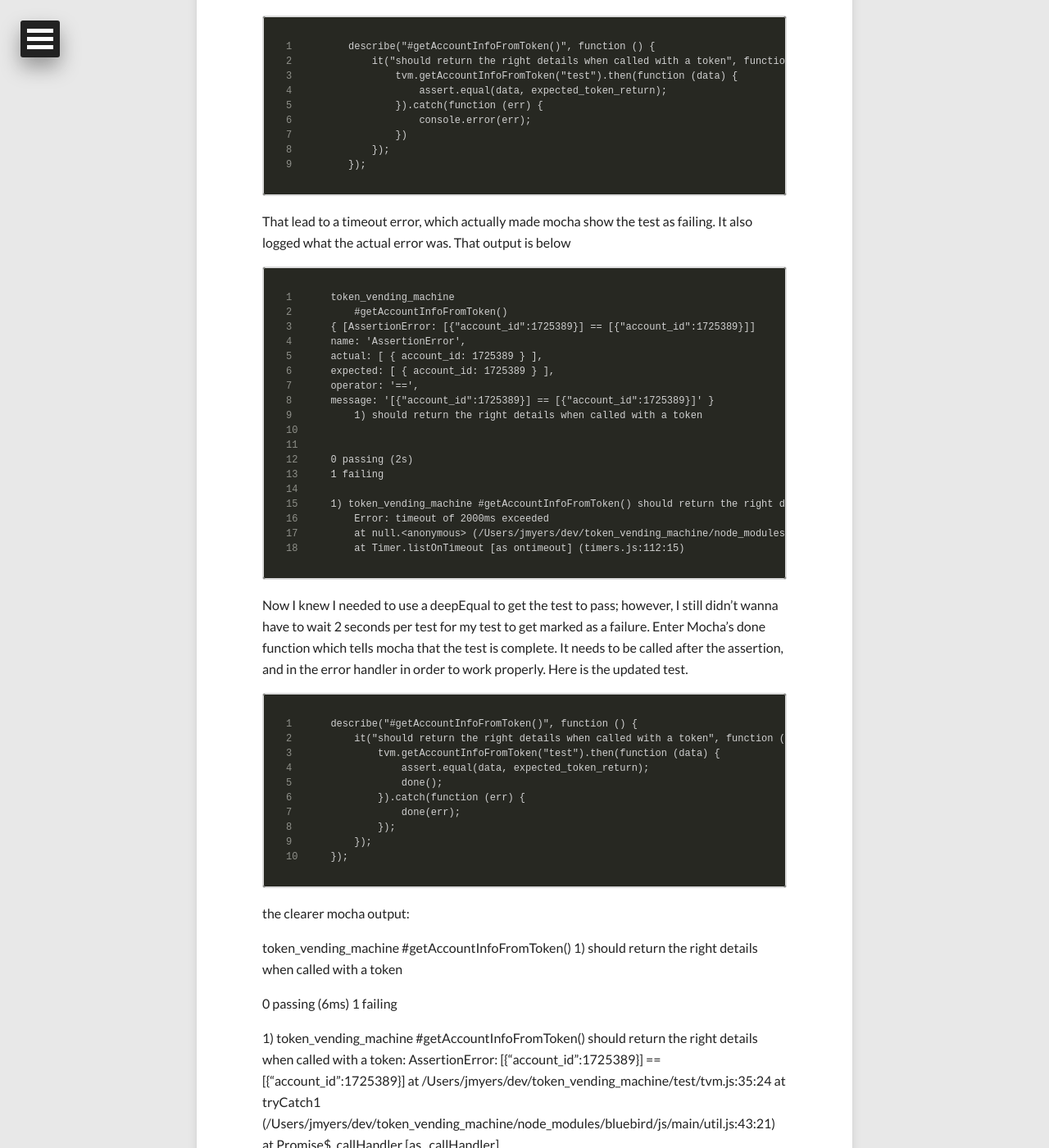
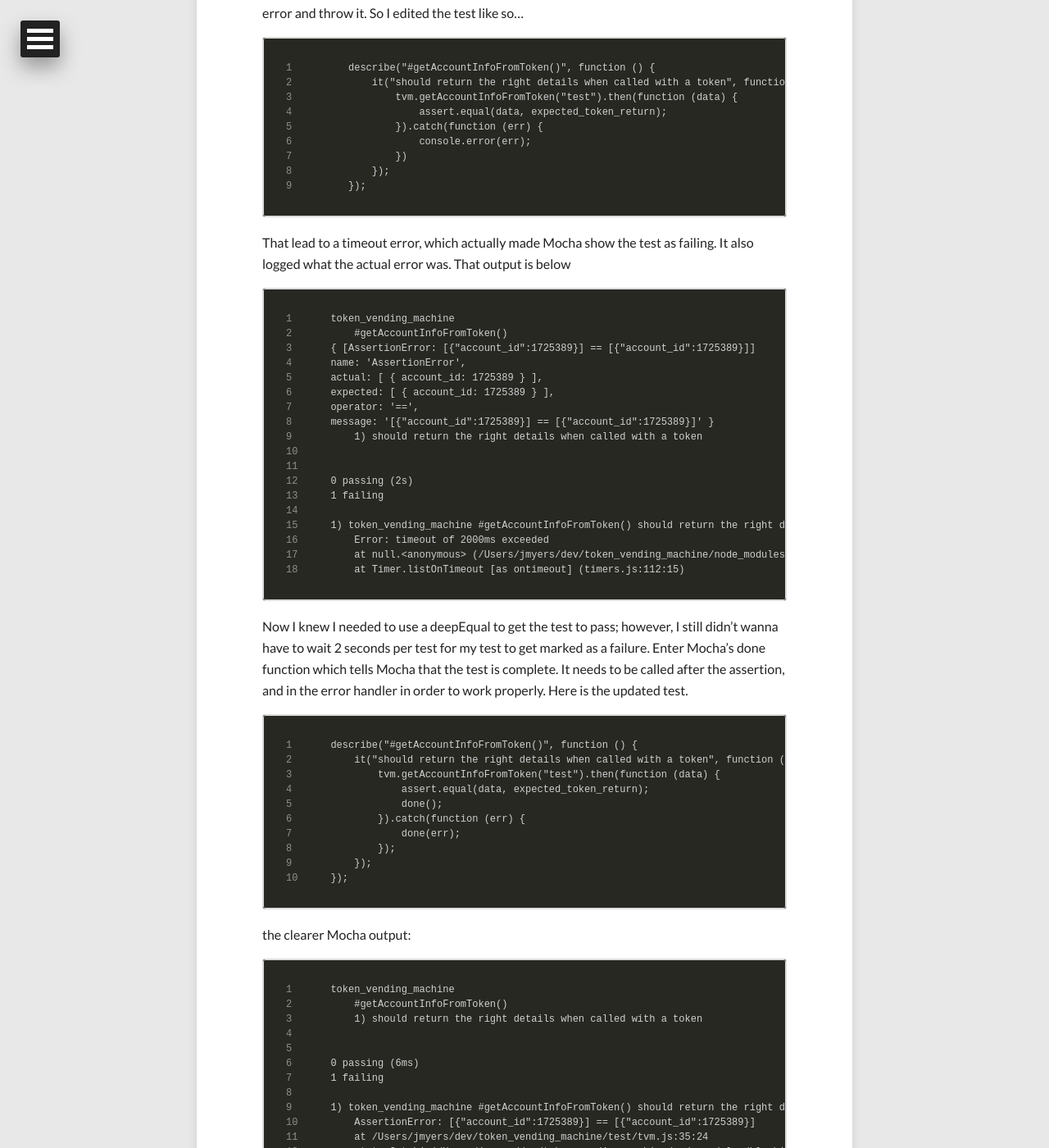
Before and after one commit to jasonamyers/jasonamyers.github.com, a Jekyll site: the page built from _posts/2014-08-22-node-bluebird-testing.md, in a window 1280 px wide and 1400 px high, scrolled down 1888 px. Shown: the whole window at 82% size. Built offline with Jekyll 4.4.1, drawn with Linux system fonts in a browser that asks for light colours; nearby versions of some CDN libraries; some of the changed text lies outside the part shown.

Commit message:
Fixing mocha bluebird post
Signed-off-by: Jason Myers <jason@jasonamyers.com>

```diff
--- a/_posts/2014-08-22-node-bluebird-testing.md
+++ b/_posts/2014-08-22-node-bluebird-testing.md
@@ -1,20 +1,22 @@
 ---
 layout: post
-title: "Testing bluebird promises with mocha"
+title: "Testing Bluebird promises with Mocha"
 description: "a look at some things you might encounter testing with bluebird
-and mocha"
+and Mocha"
 tags: [Javascript, Bluebird, Mocha, Testing]
 comments: true
 share: true
 ---
 
 So I have a node.js application that contains the getAccountInfoFromToken
-function below, and I want to test it with mocha.
+function below, and I want to test it with Mocha. This function has been gutted
+and the account details are embedded now instead of called in to make the
+example clearer.
 
     Promise = require('bluebird'),
     getAccountInfoFromToken: function(token) {
         return new Promise(function(resolve, reject){
-            // Get Account details from api.int/me
+            // Get Account details
             var sample_return = {
                 "accounts": [
                     {
@@ -53,7 +55,7 @@
         });
     });
 
-However Mocha would report that as a pass but then I got a warning from Bluebird
+However Mocha would report that as a pass but then I got an error from Bluebird
 about a possibly unhandled AssertionError... like you see in the output below.
 
     token_vending_machine
@@ -74,7 +76,7 @@
     1 passing (8ms)
 
 That possible assertion error is a real thing because I thought my test was
-passing when it wasn't because mocha wasn't getting the information it needed.
+passing when it wasn't because Mocha wasn't getting the information it needed.
 Next I tried to catch the error and throw it. So I edited the test like so...
 
         describe("#getAccountInfoFromToken()", function () {
@@ -87,7 +89,7 @@
             });
         });
 
-That lead to a timeout error, which actually made mocha show the test as
+That lead to a timeout error, which actually made Mocha show the test as
 failing. It also logged what the actual error was. That output is below
 
     token_vending_machine
@@ -111,7 +113,7 @@
 
 Now I knew I needed to use a deepEqual to get the test to pass; however, I still
 didn't wanna have to wait 2 seconds per test for my test to get marked as
-a failure.  Enter Mocha's done function which tells mocha that the test is
+a failure.  Enter Mocha's done function which tells Mocha that the test is
 complete. It needs to be called after the assertion, and in the error handler
 in order to work properly.  Here is the updated test.
 
@@ -126,26 +128,26 @@
         });
     });
 
-the clearer mocha output:
+the clearer Mocha output:
 
-  token_vending_machine
-    #getAccountInfoFromToken()
-      1) should return the right details when called with a token
+    token_vending_machine
+        #getAccountInfoFromToken()
+        1) should return the right details when called with a token
 
 
-  0 passing (6ms)
-  1 failing
+    0 passing (6ms)
+    1 failing
 
-  1) token_vending_machine #getAccountInfoFromToken() should return the right details when called with a token:
-     AssertionError: [{"account_id":1725389}] == [{"account_id":1725389}]
-      at /Users/jmyers/dev/token_vending_machine/test/tvm.js:35:24
-      at tryCatch1 (/Users/jmyers/dev/token_vending_machine/node_modules/bluebird/js/main/util.js:43:21)
-      at Promise$_callHandler [as _callHandler] (/Users/jmyers/dev/token_vending_machine/node_modules/bluebird/js/main/promise.js:627:13)
-      at Promise$_settlePromiseFromHandler [as _settlePromiseFromHandler] (/Users/jmyers/dev/token_vending_machine/node_modules/bluebird/js/main/promise.js:641:18)
-      at Promise$_settlePromiseAt [as _settlePromiseAt] (/Users/jmyers/dev/token_vending_machine/node_modules/bluebird/js/main/promise.js:804:14)
-      at Async$_consumeFunctionBuffer [as _consumeFunctionBuffer] (/Users/jmyers/dev/token_vending_machine/node_modules/bluebird/js/main/async.js:75:12)
-      at Async$consumeFunctionBuffer (/Users/jmyers/dev/token_vending_machine/node_modules/bluebird/js/main/async.js:38:14)
-      at process._tickDomainCallback (node.js:463:13)
+    1) token_vending_machine #getAccountInfoFromToken() should return the right details when called with a token:
+        AssertionError: [{"account_id":1725389}] == [{"account_id":1725389}]
+        at /Users/jmyers/dev/token_vending_machine/test/tvm.js:35:24
+        at tryCatch1 (/Users/jmyers/dev/token_vending_machine/node_modules/bluebird/js/main/util.js:43:21)
+        at Promise$_callHandler [as _callHandler] (/Users/jmyers/dev/token_vending_machine/node_modules/bluebird/js/main/promise.js:627:13)
+        at Promise$_settlePromiseFromHandler [as _settlePromiseFromHandler] (/Users/jmyers/dev/token_vending_machine/node_modules/bluebird/js/main/promise.js:641:18)
+        at Promise$_settlePromiseAt [as _settlePromiseAt] (/Users/jmyers/dev/token_vending_machine/node_modules/bluebird/js/main/promise.js:804:14)
+        at Async$_consumeFunctionBuffer [as _consumeFunctionBuffer] (/Users/jmyers/dev/token_vending_machine/node_modules/bluebird/js/main/async.js:75:12)
+        at Async$consumeFunctionBuffer (/Users/jmyers/dev/token_vending_machine/node_modules/bluebird/js/main/async.js:38:14)
+        at process._tickDomainCallback (node.js:463:13)
 
 Now to actually make the two arrays compare properly and getting a passing test.
 All that we need to do is to do a deepEqual instead of an equal.
@@ -162,7 +164,7 @@
         });
     });
 
-And our happy mocha output:
+And our happy Mocha output:
 
     token_vending_machine
       #getAccountInfoFromToken()
```
Also changed, not shown: other parts of _posts/2014-08-22-node-bluebird-testing.md (+1 -1 lines).
